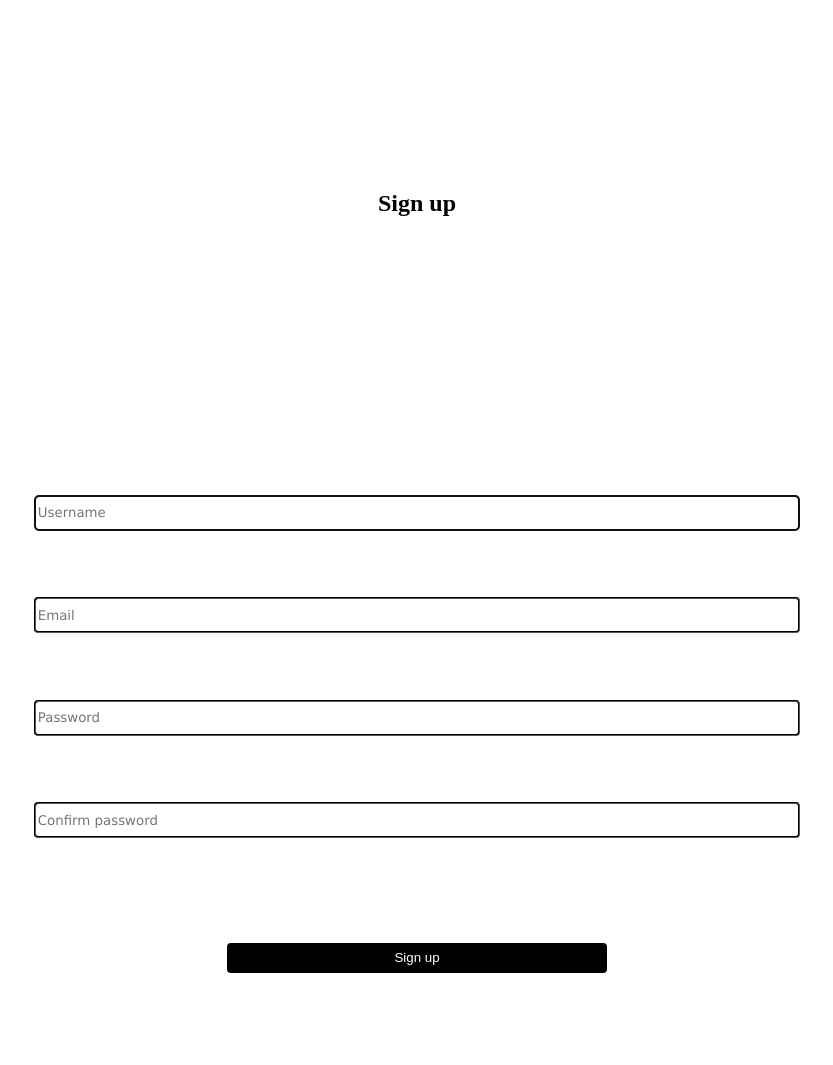
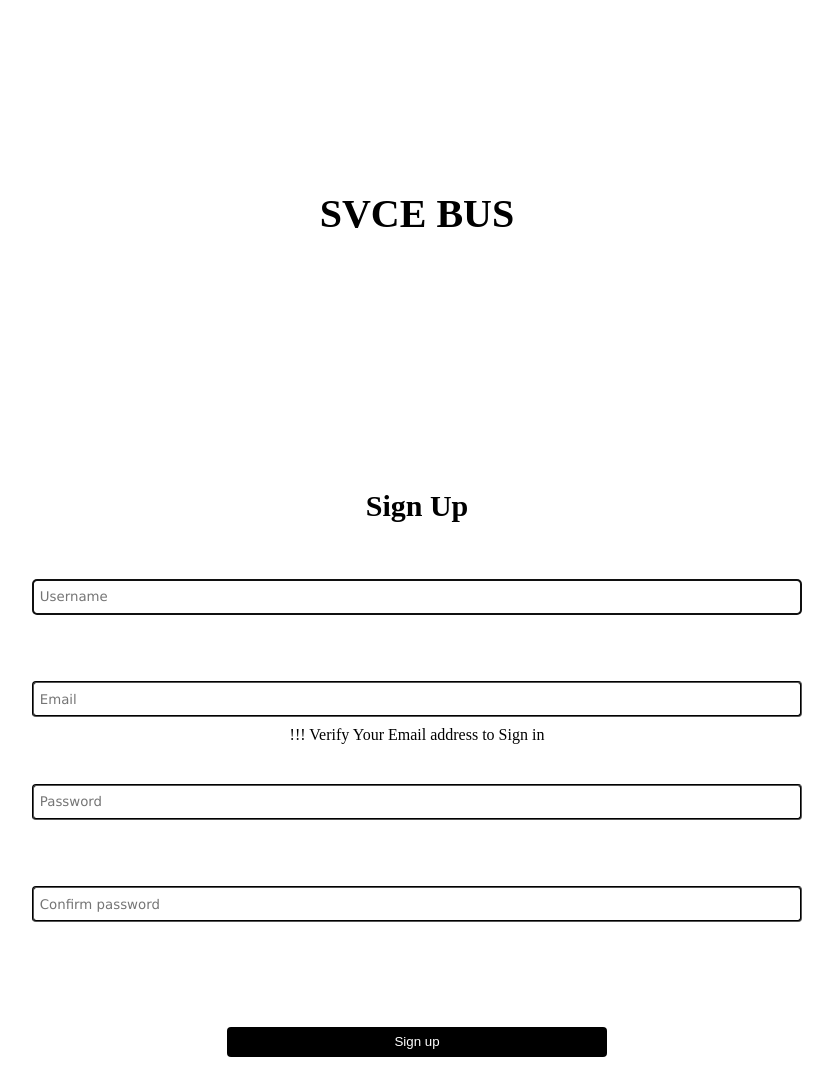
Before and after one commit to devic1/SVCE-Bus-Tracking, a Django app: page /users/signup in a window 1280 px wide. Shown: the whole page, without its empty margins (223-1056 px from the left). Before the commit the page ends 973 px from the top, so only its background shows below. Run offline with Django 4.2, Linux system fonts and the light colour scheme.

Commit message:
password login signup perfect last build

```diff
--- a/backend/bus/users/templates/password_reset_sent.html
+++ b/backend/bus/users/templates/password_reset_sent.html
@@ -1,10 +1,13 @@
+{% load static %}
 <!DOCTYPE html>
 <html lang="en">
   <head>
     <meta charset="UTF-8" />
+    <link rel="icon" href="{% static 'media/tico.ico' %}" />
     <meta http-equiv="X-UA-Compatible" content="IE=edge" />
+    <meta name="SVCE Bus Tracker" content="Bus Tracking App Made For SVCE" />
     <meta name="viewport" content="width=device-width, initial-scale=1.0" />
-    <title>Password reset sent</title>
+    <title>SVCE Bus</title>
   </head>
   <body>
     <h1>Password reset sent</h1>
@@ -16,5 +19,6 @@
       If you don't receive an email, please make sure you've entered the address
       you registered with, and check your spam folder.
     </p>
+    <p>For any queries contact Admin ~~</p>
   </body>
 </html>
--- a/backend/bus/users/templates/signup.html
+++ b/backend/bus/users/templates/signup.html
@@ -1,9 +1,13 @@
+{% load static %}
 <!DOCTYPE html>
 <html lang="en">
   <head>
     <meta charset="UTF-8" />
+    <link rel="icon" href="{% static 'media/tico.ico' %}" />
     <meta http-equiv="X-UA-Compatible" content="IE=edge" />
     <meta name="viewport" content="width=device-width, initial-scale=1.0" />
+    <meta name="SVCE Bus Tracker" content="Bus Tracking App Made For SVCE" />
+    <title>SVCE Bus</title>
     <style>
       body {
         background-color: white;
@@ -14,10 +18,17 @@
       .signup {
         text-align: center;
       }
+      .signuptext {
+        font-size: 40px;
+      }
+      .sig {
+        font-size: 30px;
+      }
       input {
         width: 60%;
         height: 30px;
         margin-top: 2%;
+        padding-left: 6px;
         margin-bottom: 2%;
         border-color: black;
         border-style: groove;
@@ -39,17 +50,27 @@
         margin-top: 15%;
         margin-bottom: 20%;
       }
+      .warn {
+        position: absolute;
+        left: 0;
+        right: 0;
+        bottom: 5%;
+      }
     </style>
-    <title>Sign up</title>
   </head>
   <body>
     {% block content %}
     <div class="signup">
-      <h2 class="signuptext">Sign up</h2>
+      <h2 class="signuptext">SVCE BUS</h2>
+      <h3 class="sig">Sign Up</h3>
       <form method="post">
         {% csrf_token %} {{form.as_p}}
         <button type="submit" value="Login">Sign up</button>
       </form>
+
+      <div class="warn">
+        <p>!!! Verify Your Email address to Sign in</p>
+      </div>
     </div>
     {% endblock content %}
   </body>
```
Also changed, not shown: backend/bus/users/templates/login.html (+15 -3 lines), backend/bus/users/templates/password_reset_done.html (+12 -3 lines), backend/bus/users/templates/password_reset_form.html (+18 -6 lines), backend/bus/users/templates/reset_password.html (+19 -3 lines), backend/bus/db.sqlite3.
